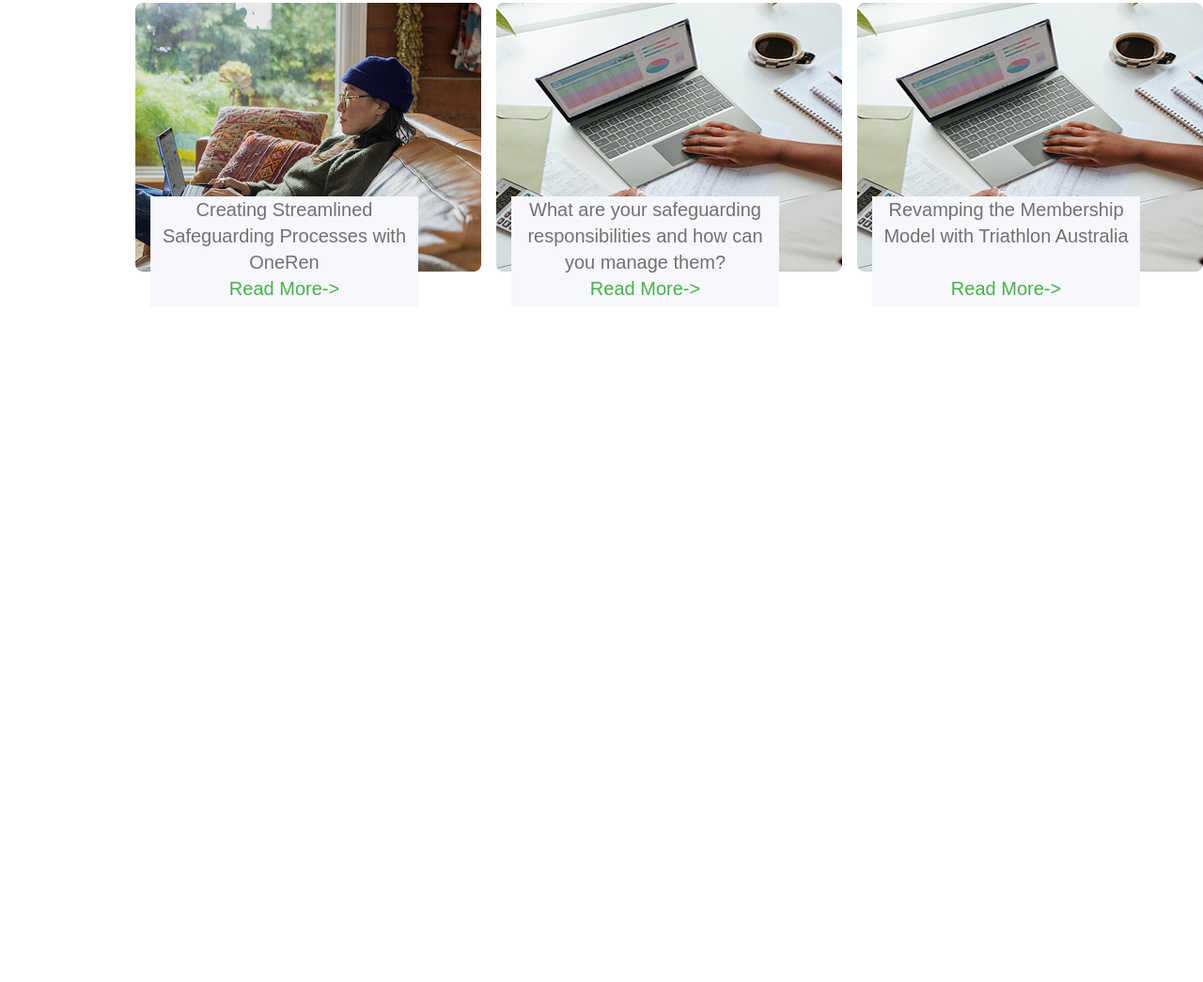
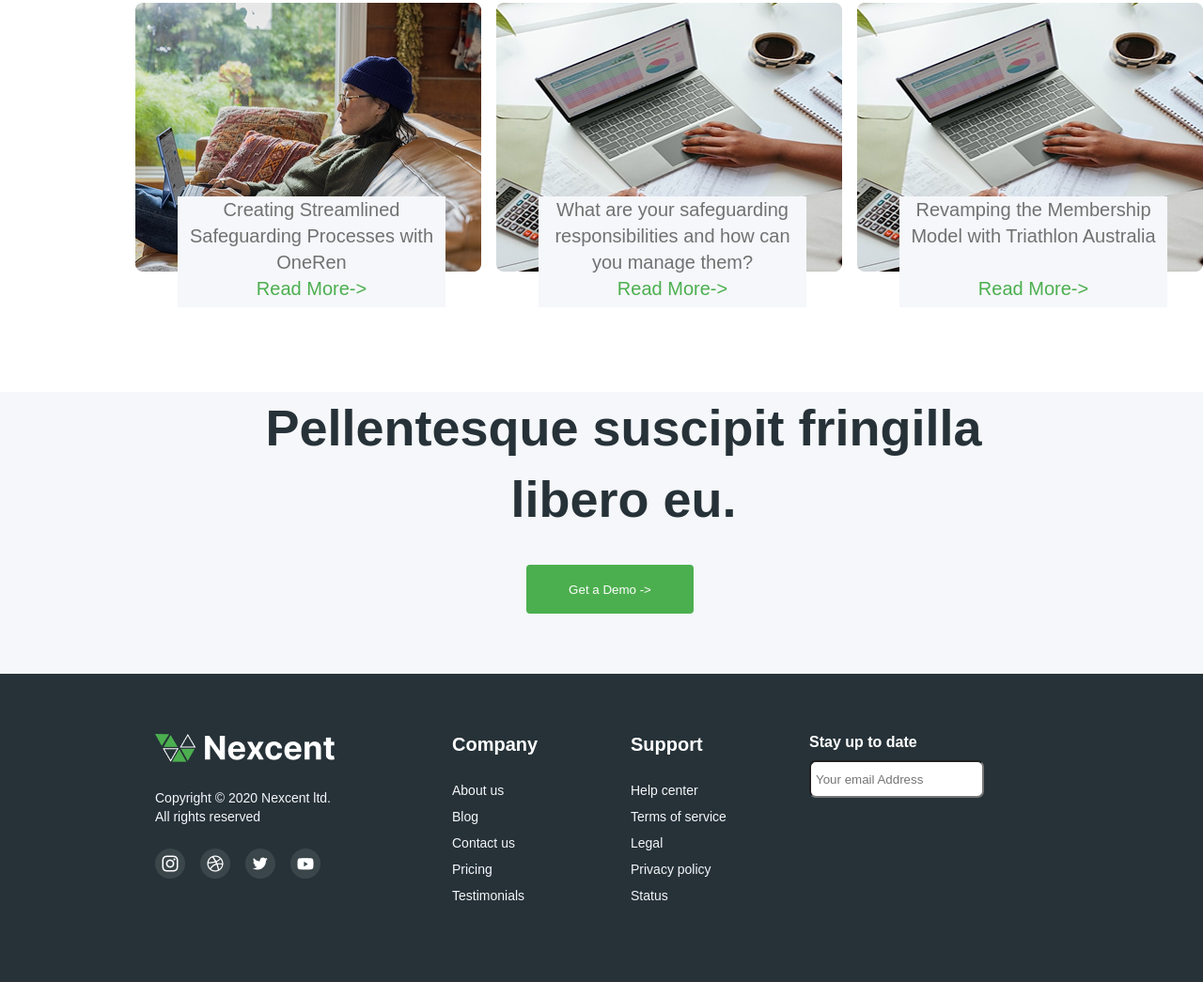
Before and after one commit to Koiraladharana/figma_design_green, a plain HTML site: page index.html in a window 1280 px wide. Shown: the part 3341-4386 px from the top of the page at 94% size. Before the commit the page ends 3726 px from the top, so only its background shows below. Drawn offline with Linux system fonts and the light colour scheme.

Commit message:
added main-3 with different section

```diff
--- a/index.html
+++ b/index.html
@@ -329,5 +329,63 @@
         </div>
       </section>
     </main>
+    <main id="main-3">
+      <section class="main3-sec1">
+        <div class="main3-sec1-text">
+          <h1>Pellentesque suscipit fringilla libero eu.</h1>
+        </div>
+        <div class="main3-sec1-btn">
+          <button class="main3-sec1-btn1">Get a Demo -></button>
+        </div>
+      </section>
+      <section class="main3-sec2">
+        <div class="main3-sec2-logo">
+          <div class="main3-sec2-logo-lg">
+            <img src="Logo1.png" alt="logo">
+          </div>
+          <div class="main3-sec2-logo-text">
+            <p>Copyright © 2020 Nexcent ltd.</p>
+            <p>All rights reserved</p>
+          </div>
+          <div class="main3-sec2-logo-link">
+            <img src="Social Links.png" alt="social media link">
+          </div>
+        </div>
+        <div class="main3-sec2-text123">
+          <div class="main3-sec2-text1">
+             <div class="main3-sec2-text1-txt1">
+              <h4>Company</h4>
+             </div>
+             <div class="main3-sec2-tetx1-txt2">
+              <p>About us</p>
+              <p>Blog</p>
+              <p>Contact us</p>
+              <p>Pricing</p>
+              <p>Testimonials</p>
+             </div>
+          </div>
+          <div class="main3-sec2-text2">
+             <div class="main3-sec2-text2-txt1">
+              <h4>Support</h4>
+             </div>
+             <div class="main3-sec2-text2-txt2">
+              <p>Help center</p>
+              <p>Terms of service</p>
+              <p>Legal </p>
+              <p> Privacy policy</p>
+              <p>Status</p>
+             </div>
+          </div>
+          <div class="main3-sec2-text3">
+            <div class="main3-sec2-text3-txt">
+              <h4>Stay up to date</h4>
+            </div>
+            <div class="main3-sec2-text3-email">
+              <input type="email" placeholder="Your email Address" style="height: 40px; border-radius: 7px; padding-left: 5px;">
+            </div>
+          </div>
+        </div>
+      </section>
+    </main>
   </body>
 </html>
--- a/style.css
+++ b/style.css
@@ -513,7 +513,7 @@
   color: #717171;
   height: 176px;
   text-align: center;
-  padding: 16px;
+  padding: 16px 45px;
   line-height: 28px;
   font-size: 20px;
   width: 317px;
@@ -544,7 +544,7 @@
   color: #717171;
   height: 176px;
   text-align: center;
-  padding: 16px;
+    padding: 16px 45px;
   line-height: 28px;
   font-size: 20px;
   width: 317px;
@@ -575,13 +575,14 @@
   color: #717171;
   height: 176px;
   text-align: center;
-  padding: 16px;
+  padding: 16px 45px;
   line-height: 28px;
   font-size: 20px;
   width: 317px;
   position: absolute;
   z-index: 1;
   bottom: 0;
+
 }
 .main2-sec5-logo3-text1 {
   width: 285px;
@@ -594,3 +595,106 @@
   background-color: #f5f7fa;
   color: #4caf4f;
 }
+#main-3{
+  height: 628px;
+}
+.main3-sec1{
+  height: 300px;
+  background-color: #F5F7FA;
+}
+.main3-sec1-text{
+  line-height: 76px;
+  height: 152px;
+  width: 887px;
+  text-align: center;
+  color: #263238;
+  font-size: 36px;
+  margin: 32px 220px;
+}
+.main3-sec1-btn{
+  padding: 0 560px;
+}
+
+.main3-sec1-btn1{
+  height: 52px;
+  width: 178px;
+  padding: 14px 32px;
+  background-color: #4CAF4F;
+  color: white;
+  border-radius: 4px;
+  border: none;
+}
+.main3-sec2{
+  height: 328px;
+  background-color: #263238;
+  padding: 64px 165px;
+  display: flex;
+  gap: 125px;
+}
+.main3-sec2-logo{
+  height: 200px;
+  width: 305px;
+}
+.main3-sec2-logo-text{
+  color: #F5F7FA;
+  font-size: 14px;
+  line-height: 20px;
+  margin-top: 24px;
+  margin-bottom: 24px;
+}
+.main3-sec2-text123{
+  width: 635px;
+  height: 200px;
+  display: flex;
+  gap: 30px;
+}
+.main3-sec2-text1{
+  width: 160px;
+  height: 200px;
+}
+.main3-sec2-text1-txt1{
+  font-size: 20px;
+  color: #FFFFFF;
+  margin-bottom: 24px;
+  height: 28px;
+  width: 160px;
+}
+.main3-sec2-tetx1-txt2{
+  color:#F5F7FA;
+  font-size: 14px;
+  width: 160px;
+  height: 148px;
+}
+.main3-sec2-tetx1-txt2 p{
+  padding-bottom: 12px;
+}
+
+.main3-sec2-text2{
+  width: 160px;
+  height: 200px;
+}
+.main3-sec2-text2-txt1{
+  font-size: 20px;
+  color: #FFFFFF;
+  margin-bottom: 24px;
+  height: 28px;
+  width: 160px;
+}
+.main3-sec2-text2-txt2{
+  color:#F5F7FA;
+  font-size: 14px;
+  width: 160px;
+  height: 148px;
+}
+.main3-sec2-text2-txt2 p{
+  padding-bottom: 12px;
+}
+.main3-sec2-text3-txt{
+  height: 28px;
+  width: 160px;
+  color: #FFFFFF;
+}
+.main3-sec2-text3-email{
+  height: 40px;
+  width: 255px;
+}
```
Also changed, not shown: Logo1.png (added), Social Links.png (added).
